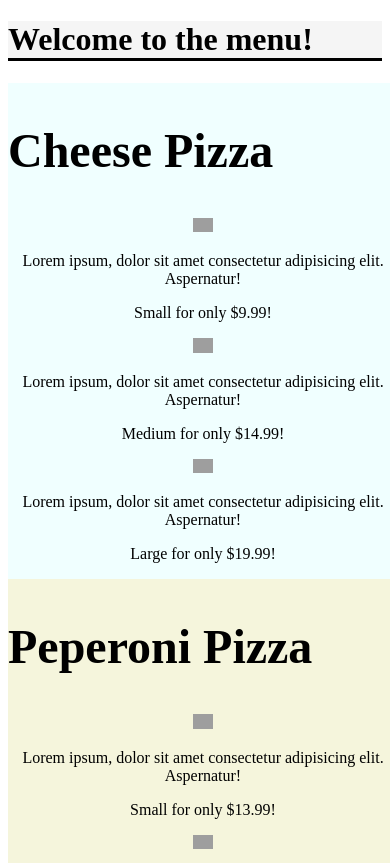
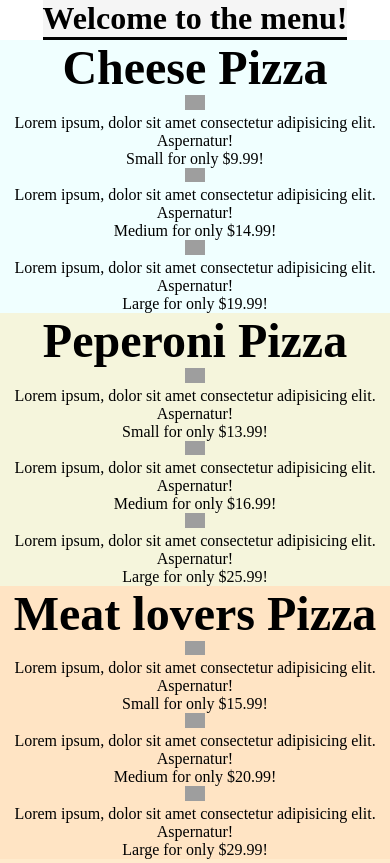
Before and after one commit to option17/W2C, a plain HTML site: page menu.html in a window 390 px wide. Shown: the top 863 px of the page. Drawn offline with Linux system fonts and the light colour scheme; grey boxes are pictures that could not be loaded.

Commit message:
Added responsive media queries to style

```diff
--- a/menu.css
+++ b/menu.css
@@ -1,14 +1,25 @@
+* {
+    margin: 0;
+    padding: 0;
+}
+
+body {
+    display: grid;
+    place-items: center;
+    min-height: 100vh;
+    width: 100%;
+}
+
 h1{
     border-bottom: solid 3px;
     background-color: whitesmoke;
 }
 #main{
     display: grid;
-
    grid-template-columns: repeat(auto-fit, minmax(250px, 1fr));
+   text-align: center;
    align-items: center;
    justify-items: center;
-   text-align: center;
    background-color: azure;
    width: 100vw;
 
@@ -51,8 +62,8 @@ display: grid;
 .headline{
     font-size: 48px;
     font-family: 'Times New Roman', Times, serif;
-    justify-self: start;
-    align-self: flex-end;
+    justify-items: start;
+    align-items: end;
     grid-auto-flow: row;
 
 }
@@ -91,3 +102,18 @@ footer{
     font-style: italic;
     font-size: 20px;
 }
+
+@media only screen and (min-width:500px){
+    footer{
+        justify-self: start;
+    }
+
+
+.headline{
+    justify-self: start;
+    align-self: start;
+}
+}
+
+@media only screen and (min-width:882px){
+}
--- a/menu.html
+++ b/menu.html
@@ -19,7 +19,8 @@
 
     <h2 class="headline">Cheese Pizza</h2>
 
-    <article>
+    <div>
+    <article class="main">
         <img src="https://media.istockphoto.com/photos/cheesy-pepperoni-pizza-picture-id938742222?k=20&m=938742222&s=612x612&w=0&h=X5AlEERlt4h86X7U7vlGz3bDaDDGQl4C3MuU99u2ZwQ="
         alt="A picture of a whole pizza">
         <title>Pizza!</title>
@@ -27,7 +28,7 @@
         <p>Small for only $9.99!</p>
     </article>
 
-    <article>
+    <article class="main">
         <img src="https://media.istockphoto.com/photos/cheesy-pepperoni-pizza-picture-id938742222?k=20&m=938742222&s=612x612&w=0&h=X5AlEERlt4h86X7U7vlGz3bDaDDGQl4C3MuU99u2ZwQ="
         alt="A picture of a whole pizza">
         <title>Pizza!</title>
@@ -35,7 +36,7 @@
         <p>Medium for only $14.99!</p>
     </article>
 
-    <article>
+    <article class="main">
         <img src="https://media.istockphoto.com/photos/cheesy-pepperoni-pizza-picture-id938742222?k=20&m=938742222&s=612x612&w=0&h=X5AlEERlt4h86X7U7vlGz3bDaDDGQl4C3MuU99u2ZwQ="
         alt="A picture of a whole pizza">
         <title>Pizza!</title>
@@ -43,10 +44,12 @@
         <p>Large for only $19.99!</p>
     </article>
 </section>
+</div>
 
 <section id="middle">
     <h2 class="headline">Peperoni Pizza</h2>
-    <article>
+    <div>
+    <article class="main">
         <img src="https://media.istockphoto.com/photos/cheesy-pepperoni-pizza-picture-id938742222?k=20&m=938742222&s=612x612&w=0&h=X5AlEERlt4h86X7U7vlGz3bDaDDGQl4C3MuU99u2ZwQ="
         alt="A picture of a whole pizza">
         <title>Pizza!</title>
@@ -54,7 +57,7 @@
         <p>Small for only $13.99!</p>
     </article>
 
-    <article>
+    <article class="main">
         <img src="https://media.istockphoto.com/photos/cheesy-pepperoni-pizza-picture-id938742222?k=20&m=938742222&s=612x612&w=0&h=X5AlEERlt4h86X7U7vlGz3bDaDDGQl4C3MuU99u2ZwQ="
         alt="A picture of a whole pizza">
         <title>Pizza!</title>
@@ -62,7 +65,7 @@
         <p>Medium for only $16.99!</p>
     </article>
 
-    <article>
+    <article class="main">
         <img src="https://media.istockphoto.com/photos/cheesy-pepperoni-pizza-picture-id938742222?k=20&m=938742222&s=612x612&w=0&h=X5AlEERlt4h86X7U7vlGz3bDaDDGQl4C3MuU99u2ZwQ="
         alt="A picture of a whole pizza">
         <title>Pizza!</title>
@@ -70,10 +73,12 @@
         <p>Large for only $25.99!</p>
     </article>
 </section>
+</div>
 
 <section id="end">
     <h2 class="headline">Meat lovers Pizza</h2>
-    <article>
+    <div>
+    <article class="main">
         <img src="https://media.istockphoto.com/photos/cheesy-pepperoni-pizza-picture-id938742222?k=20&m=938742222&s=612x612&w=0&h=X5AlEERlt4h86X7U7vlGz3bDaDDGQl4C3MuU99u2ZwQ="
         alt="A picture of a whole pizza">
         <title>Pizza!</title>
@@ -81,7 +86,7 @@
         <p>Small for only $15.99!</p>
     </article>
 
-    <article>
+    <article class="main">
         <img src="https://media.istockphoto.com/photos/cheesy-pepperoni-pizza-picture-id938742222?k=20&m=938742222&s=612x612&w=0&h=X5AlEERlt4h86X7U7vlGz3bDaDDGQl4C3MuU99u2ZwQ="
         alt="A picture of a whole pizza">
         <title>Pizza!</title>
@@ -89,7 +94,7 @@
         <p>Medium for only $20.99!</p>
     </article>
 
-    <article>
+    <article class="main">
         <img src="https://media.istockphoto.com/photos/cheesy-pepperoni-pizza-picture-id938742222?k=20&m=938742222&s=612x612&w=0&h=X5AlEERlt4h86X7U7vlGz3bDaDDGQl4C3MuU99u2ZwQ="
         alt="A picture of a whole pizza">
         <title>Pizza!</title>
@@ -97,6 +102,7 @@
         <p>Large for only $29.99!</p>
     </article>
 </section>
+</div>
 
 <section id="psyche">
     <h2 class="headline">Mystery Pizza</h2>
```
